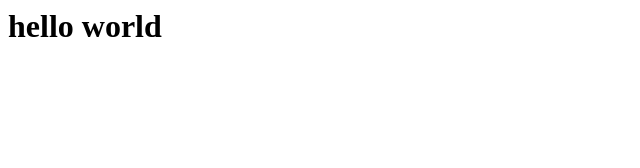
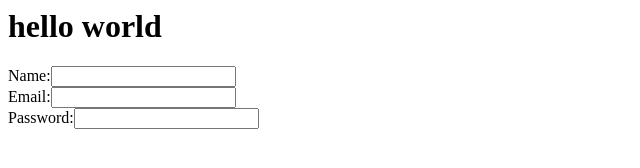
Before and after one commit to Maheshron/practice, a plain HTML site: page index.html in a window 1280 px wide. Shown: the whole page, without its empty margins (0-640 px from the left). Drawn offline with Linux system fonts and the light colour scheme.

Commit message:
second commit

```diff
--- a/index.html
+++ b/index.html
@@ -7,5 +7,10 @@
     <h1>
      hello world
     </h1>
+    <form>
+        Name:<input type="text" ><br>
+        Email:<input type="text" ><br>
+        Password:<input type="password"><br>
+    </form>
 </body>
 </html>
```
